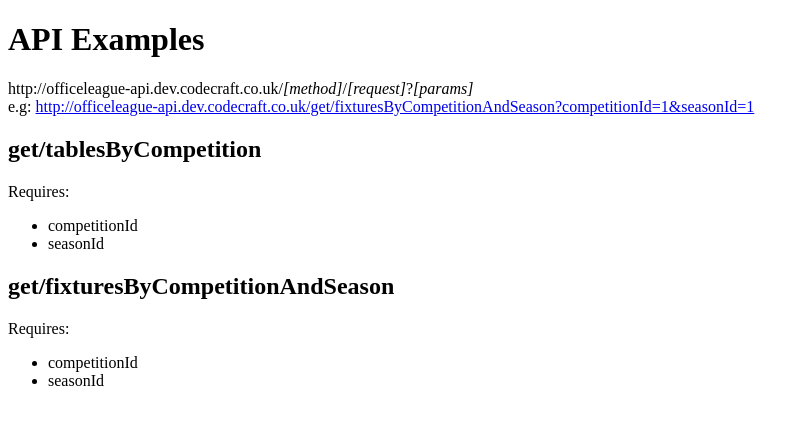
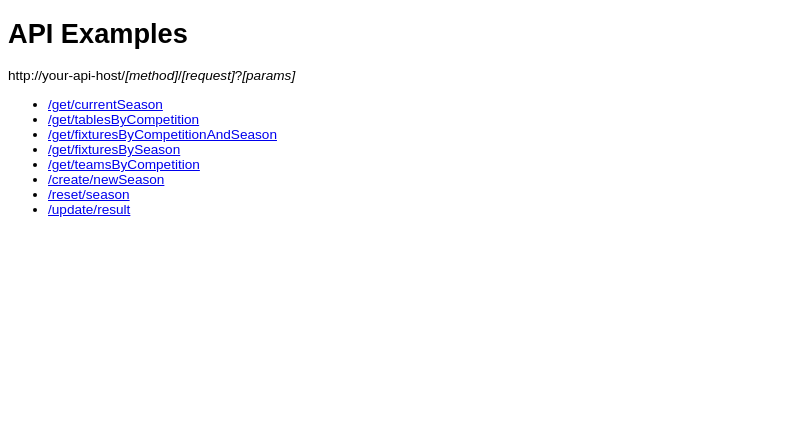
Before and after one commit to ChrisBUK/office-league, a PHP site: page / in a window 1280 px wide. Shown: the top 425 px of the page, without its empty margins (0-809 px from the left). Run offline with PHP 8.4, Linux system fonts and the light colour scheme.

Commit message:
API Index Page
Document new methods

```diff
--- a/httpdocs-api/index.php
+++ b/httpdocs-api/index.php
@@ -4,22 +4,24 @@
         <title>API Examples</title>
     </head>
     <body>
+        <style>
+            body {
+                font-family: arial;
+                font-size: 85%;
+            }
+        </style>
         <h1>API Examples</h1>
-        http://officeleague-api.dev.codecraft.co.uk/<i>[method]</i>/<i>[request]</i>?<i>[params]</i><br/>
-        e.g: <a href="http://officeleague-api.dev.codecraft.co.uk/get/fixturesByCompetitionAndSeason?competitionId=1&seasonId=1">http://officeleague-api.dev.codecraft.co.uk/get/fixturesByCompetitionAndSeason?competitionId=1&seasonId=1</a>
+        http://your-api-host/<i>[method]</i>/<i>[request]</i>?<i>[params]</i><br/>
 
-        <h2>get/tablesByCompetition</h2>
-        Requires:
         <ul>
-            <li>competitionId</li>
-            <li>seasonId</li>
-        </ul>
-
-        <h2>get/fixturesByCompetitionAndSeason</h2>
-        Requires:
-        <ul>
-            <li>competitionId</li>
-            <li>seasonId</li>
+            <li><a href='/get/currentSeason'>/get/currentSeason</a></li>
+            <li><a href='/get/tablesByCompetition'>/get/tablesByCompetition</a></li>
+            <li><a href='/get/fixturesByCompetitionAndSeason'>/get/fixturesByCompetitionAndSeason</a></li>
+            <li><a href='/get/fixturesBySeason'>/get/fixturesBySeason</a></li>
+            <li><a href='/get/teamsByCompetition'>/get/teamsByCompetition</a></li>
+            <li><a href='/create/newSeason'>/create/newSeason</a></li>
+            <li><a href='/reset/season'>/reset/season</a></li>
+            <li><a href='/update/result'>/update/result</a></li>
         </ul>
     </body>
 </html>
```
